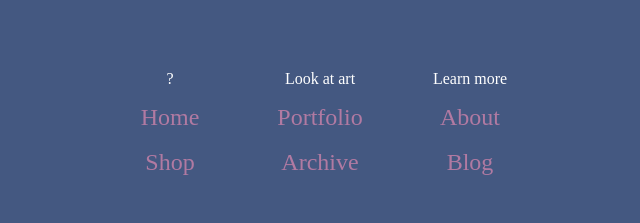
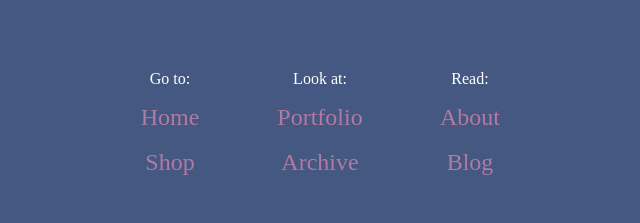
Before and after one commit to N-M-Luna/n-m-luna.github.io, a plain HTML site: page art/index.html in a window 1280 px wide. Shown: the part 6931-7154 px from the top of the page, 320-960 px from the left. Drawn offline with Linux system fonts and the light colour scheme.

Commit message:
clean up

```diff
--- a/art/artStyle.css
+++ b/art/artStyle.css
@@ -13,6 +13,7 @@ body {
   align-items: center;
   color: #0d4771;
   font-family: serif;
+  /* TODO  Arial, Verdana, sans-serif; */
   margin: 0px auto;
   max-width: 1100px;
   text-align: center;
--- a/art/index.html
+++ b/art/index.html
@@ -424,17 +424,17 @@
 
         <div id='where-to-go-now'>
             <div class='go-here'>
-                <p>?</p>
+                <p>Go to:</p>
                 <a href='#' class='nav-at-foot' onclick='goHome(true)'>Home</a> <br>
                 <a href='#' class='nav-at-foot' onclick='activate("shop-link", true); openShop();'>Shop</a>
             </div>
             <div class='go-here'>
-                <p>Look at art</p>
+                <p>Look at:</p>
                 <a href='#' class='nav-at-foot' onclick='activate("portfolio-link", true); openCollection("Space Babes");'>Portfolio</a> <br>
-                <a href='#' class='nav-at-foot' onclick='activate("archive-link", true); openArchive()'>Archive</a>
+                <a href='#' class='nav-at-foot' onclick='activate("archive-link", true); openArchive();'>Archive</a>
             </div>
             <div class='go-here'>
-                <p>Learn more</p>
+                <p>Read:</p>
                 <a href='#' class='nav-at-foot' onclick='activate("about-link", true)'>About</a> <br>
                 <a href='#' class='nav-at-foot' onclick='activate("blog-link", true)'>Blog</a>
             </div>
```
